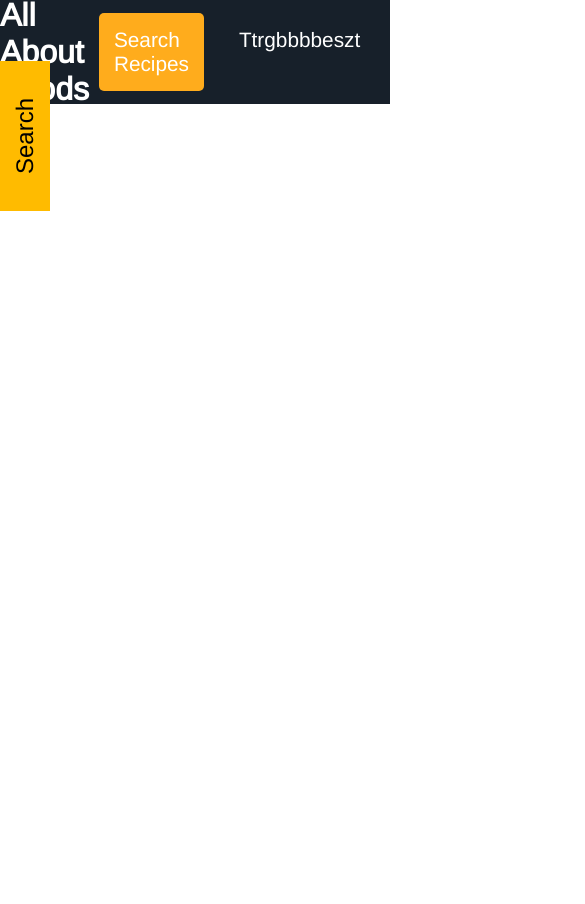
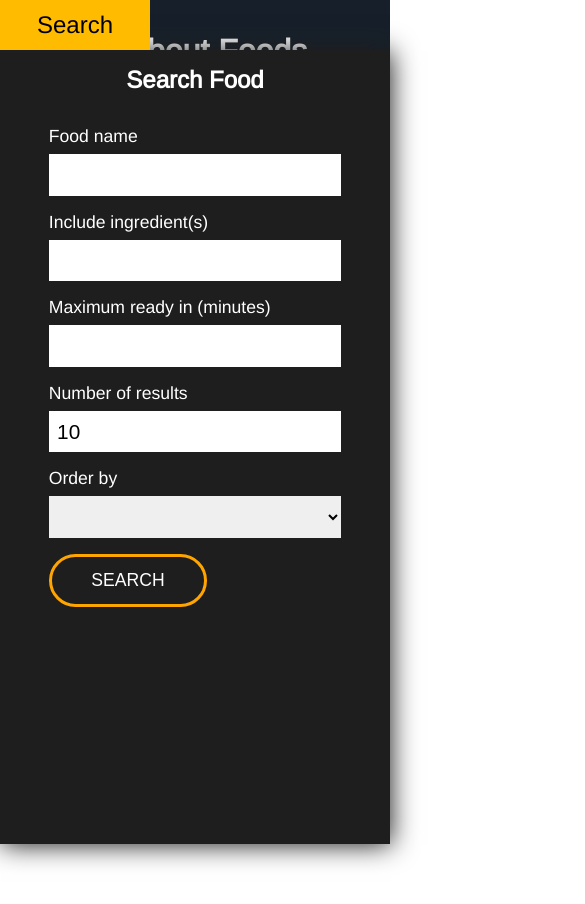
Before and after one commit to nagytommy76/Receipe-and-Food, a Vue app: page / in a window 390 px wide. Shown: the top 904 px of the page, 585 px wide, since content can reach past the window. Before the commit the page ends 853 px from the top, so only its background shows below. Built offline with nearby package versions, Linux system fonts and the light colour scheme.

Commit message:
added responsive design

```diff
--- a/src/components/Navbar/TheNavbar.vue
+++ b/src/components/Navbar/TheNavbar.vue
@@ -47,10 +47,15 @@ export default {
         }
     }
 }
-@media(min-width: $mobile-screen) {
+@media(max-width: $mobile-screen) {
     .navbar{
+        flex-direction: column;
+        height: 45vh;
         &-nav{
-            flex-direction: row;
+            flex-direction: column;
+            &-item{
+                text-align: center;
+            }
         }
     }
 }
--- a/src/components/Recipes/RecipeDetails.vue
+++ b/src/components/Recipes/RecipeDetails.vue
@@ -56,4 +56,10 @@ export default {
         min-height: 20vh;
     }
 }
+
+@media(max-width: $mobile-screen){
+.food-container{
+    width: 100vw;
+}
+}
 </style>
--- a/src/components/Recipes/RecipesSearch.vue
+++ b/src/components/Recipes/RecipesSearch.vue
@@ -40,12 +40,19 @@ export default {
         gap: 2em;
         width: 100%;
         grid-template-columns: auto auto;
+        margin-bottom: 2em;
     }
 }
 
 @media(max-width: $mobile-screen){
     .container{
-        max-width: 100%;
+        width: 100vw;
+        margin: 0;
+        .card-container{
+            grid-template-columns: 90%;
+            width: 100vw;
+            justify-content: center;
+        }
     }
 }
 </style>
--- a/src/components/Recipes/includes/BaseRecipeCard.vue
+++ b/src/components/Recipes/includes/BaseRecipeCard.vue
@@ -38,7 +38,6 @@ export default {
 <style lang="scss" scoped>
 .card{
     height: 20em;
-    // width: 30em;
     display: flex;
     position: relative;
     transition: all .2s ease;
--- a/src/components/Recipes/includes/BaseSearchSection.vue
+++ b/src/components/Recipes/includes/BaseSearchSection.vue
@@ -1,6 +1,6 @@
 <template>
 <section class="search-container" @mouseleave="closeSearchAside">
-    <div class="open-search" @mouseenter="openSearchAside"><p>Search</p></div>
+    <div class="open-search" @mouseenter="openSearchAside" @click="openSearchAside"><p>Search</p></div>
     <transition name="search">
     <aside class="search" v-if="isSearchOpen">
         <h2 class="search-title">Search Food</h2>
@@ -101,7 +101,7 @@ export default {
         z-index: 3;
         position: fixed;
         width: 300px;
-        height: 50vh;
+        min-height: 50vh;
         top: 25%;
         left: 0;
     .search{
@@ -122,22 +122,33 @@ export default {
         }
     }
     .open-search{
-        width: 50px;
-        height: 150px;
+        width: 150px;
+        height: 50px;
         background-color: #ffbb00;
         position: absolute;
         left: 0px;
-        top: -150px;
+        top: -50px;
         display: flex;
         flex-direction: column;
         align-items: center;
         justify-content: center;
         p{
             font-size: 1.5em;
-            transform: rotate(-90deg);
         }
     }
 }
+@media (max-width: $mobile-screen) {
+    .search-container{
+        top: 50px;
+        height: calc(100vh - 50px);
+        width: 100%;
+        .search{
+            height: calc(100vh - 50px);
+            width: 100%;
+        }
+    }
+}
+
 .search-enter-active,
 .search-leave-active {
   transition: all 0.3s ease-in;
--- a/src/components/Recipes/includes/RecipeDetailsIncludes/AnalyzedInstructions.vue
+++ b/src/components/Recipes/includes/RecipeDetailsIncludes/AnalyzedInstructions.vue
@@ -62,7 +62,7 @@ export default {
 
 @media(max-width: $mobile-screen){
 .instruction{
-    grid-template-columns: 50%;
+    grid-template-columns: 90%;
 }
 }
 </style>
--- a/src/components/Recipes/includes/RecipeDetailsIncludes/DetailHeader.vue
+++ b/src/components/Recipes/includes/RecipeDetailsIncludes/DetailHeader.vue
@@ -71,6 +71,7 @@ export default {
     .header-content{
         .ingredients{
             grid-template-columns: repeat(2, auto);
+            justify-items: center;
         }
     }
 }
--- a/src/scss/includes/_variables.scss
+++ b/src/scss/includes/_variables.scss
@@ -11,4 +11,4 @@ $large-screen: 1300px;
 
 $tablet-screen: 900px;
 
-$mobile-screen: 700px
+$mobile-screen: 700px;
--- /dev/null
+++ b/src/store/Screen/index.js
@@ -0,0 +1,15 @@
+export default {
+    state(){
+        return{
+            mobileWidth: false,
+        }
+    },
+    getters:{
+        getMobileWidth(state){
+            if (window.innerWidth <= 700) {
+                return state.mobileWidth = true
+            }
+            return state.mobileWidth
+        }
+    }
+}
--- a/src/store/index.js
+++ b/src/store/index.js
@@ -1,10 +1,12 @@
 import { createStore } from "vuex";
 import Recipes from './Recipes/index'
+import Screen from './Screen/index'
 import createPersistedState from "vuex-persistedstate";
 
 export default createStore({
   modules:{
     Recipes,
+    Screen,
   },
   plugins: [createPersistedState()],
 });
```
